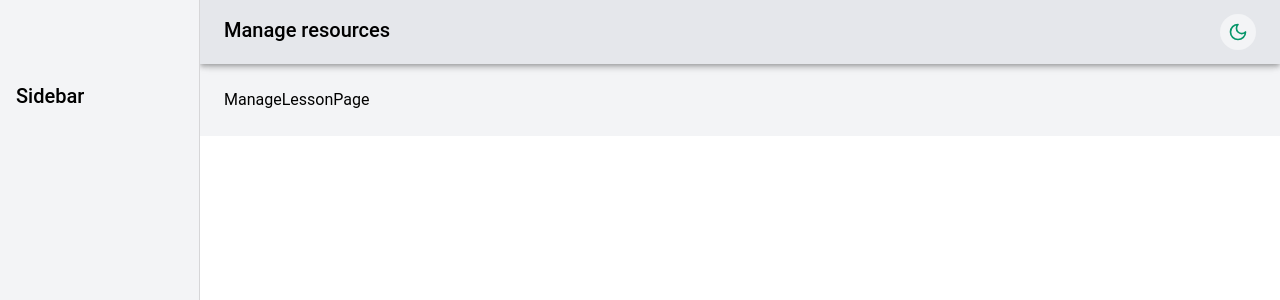
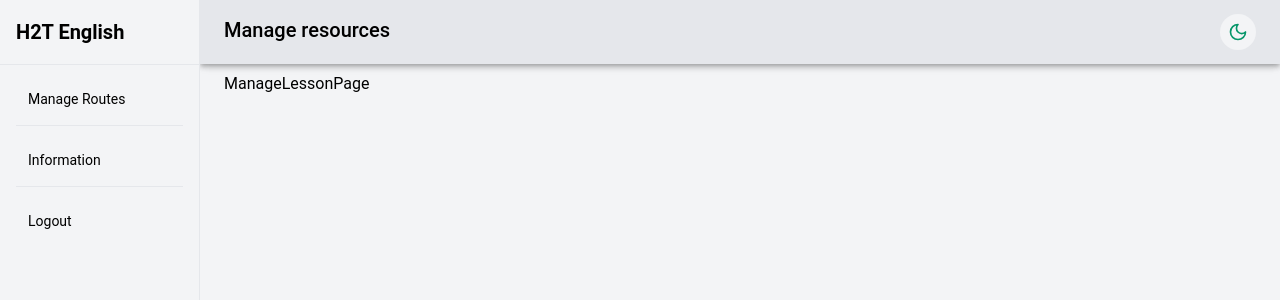
Before and after one commit to TrungHauad02/h2t-english, a React (Create React App) app: page /teacher in a window 1280 px wide. Shown: the top 300 px of the page. Built offline with nearby package versions, Linux system fonts and the light colour scheme.

Commit message:
U(Teacher): Cap nhat route va giao dien

```diff
--- /dev/null
+++ b/src/features/teacher/information/pages/InformationPage.tsx
@@ -0,0 +1,5 @@
+import { Box } from "@mui/material";
+
+export default function InformationPage() {
+  return <Box sx={{ mt: 6 }}>InformationPage</Box>;
+}
--- a/src/features/teacher/manageLesson/pages/ManageLessonPage.tsx
+++ /dev/null
@@ -1,5 +0,0 @@
-import { Box } from "@mui/material";
-
-export default function ManageLessonPage() {
-  return <Box sx={{ height: "100%" }}>ManageLessonPage</Box>;
-}
--- /dev/null
+++ b/src/features/teacher/manageRoute/pages/ManageRoutePage.tsx
@@ -0,0 +1,5 @@
+import { Box } from "@mui/material";
+
+export default function ManageRoutePage() {
+  return <Box sx={{ mt: 6 }}>ManageLessonPage</Box>;
+}
--- a/src/layouts/TeacherLayout.tsx
+++ b/src/layouts/TeacherLayout.tsx
@@ -1,10 +1,4 @@
-import {
-  Box,
-  Toolbar,
-  CssBaseline,
-  useMediaQuery,
-  useTheme,
-} from "@mui/material";
+import { Box, CssBaseline, useMediaQuery, useTheme } from "@mui/material";
 import { useDarkMode } from "hooks/useDarkMode";
 import { Outlet } from "react-router-dom";
 import useColor from "theme/useColor";
@@ -42,7 +36,6 @@ export default function TeacherLayout() {
       <Box
         component="main"
         sx={{
-          flexGrow: 1,
           bgcolor: isDarkMode ? color.gray900 : color.gray100,
           color: isDarkMode ? color.white : color.black,
           p: 3,
@@ -50,7 +43,6 @@ export default function TeacherLayout() {
           width: isMobile ? `100%` : `calc(100% - ${drawerWidth}px)`,
         }}
       >
-        <Toolbar />
         <Outlet />
       </Box>
     </Box>
--- a/src/layouts/header/common/teacherSidebar/TeacherSidebar.tsx
+++ b/src/layouts/header/common/teacherSidebar/TeacherSidebar.tsx
@@ -1,6 +1,15 @@
-import { Box, Drawer, Toolbar, Typography } from "@mui/material";
+import {
+  Box,
+  Drawer,
+  Stack,
+  Typography,
+  IconButton,
+  Divider,
+} from "@mui/material";
 import { useDarkMode } from "hooks/useDarkMode";
 import useColor from "theme/useColor";
+import CloseIcon from "@mui/icons-material/Close";
+import { NavLink } from "react-router-dom";
 
 export default function TeacherSidebar({
   drawerWidth,
@@ -16,11 +25,21 @@ export default function TeacherSidebar({
   const color = useColor();
   const { isDarkMode } = useDarkMode();
 
+  const sidebarItems = [
+    { label: "Manage Routes", path: "/teacher/routes" },
+    { label: "Information", path: "/teacher/information" },
+    { label: "Logout", path: "/logout" },
+  ];
+
   return (
     <Box
       component="nav"
-      sx={{ width: { sm: drawerWidth }, flexShrink: { sm: 0 } }}
-      aria-label="mailbox folders"
+      sx={{
+        width: { sm: drawerWidth },
+        flexShrink: { sm: 0 },
+        height: "100vh",
+      }}
+      aria-label="sidebar"
     >
       <Drawer
         variant={isMobile ? "temporary" : "permanent"}
@@ -35,14 +54,83 @@ export default function TeacherSidebar({
             width: drawerWidth,
             bgcolor: isDarkMode ? color.gray900 : color.gray100,
             color: isDarkMode ? color.white : color.black,
+            borderRight: isDarkMode
+              ? `1px solid ${color.gray800}`
+              : `1px solid ${color.gray200}`,
           },
         }}
       >
-        <Toolbar />
-        <Box sx={{ overflow: "auto" }}>
-          <Typography variant="h6" noWrap component="div" sx={{ p: 2 }}>
-            Sidebar
+        {/* Sidebar Header */}
+        <Box
+          sx={{
+            display: "flex",
+            alignItems: "center",
+            justifyContent: "space-between",
+            p: 2,
+            borderBottom: isDarkMode
+              ? `1px solid ${color.gray800}`
+              : `1px solid ${color.gray200}`,
+          }}
+        >
+          <Typography
+            variant="h6"
+            noWrap
+            component="div"
+            sx={{ fontWeight: 600 }}
+          >
+            H2T English
           </Typography>
+          {isMobile && (
+            <IconButton
+              onClick={handleDrawerToggle}
+              sx={{ color: isDarkMode ? color.white : color.black }}
+            >
+              <CloseIcon />
+            </IconButton>
+          )}
+        </Box>
+
+        {/* Sidebar Content */}
+        <Box sx={{ overflow: "auto", p: 2 }}>
+          <Stack direction="column" spacing={1}>
+            {sidebarItems.map((item, index) => (
+              <Box key={index}>
+                <NavLink
+                  to={item.path}
+                  style={({ isActive }) => ({
+                    textDecoration: "none",
+                    color: isDarkMode ? color.white : color.black,
+                    backgroundColor: isActive
+                      ? isDarkMode
+                        ? color.teal800
+                        : color.teal200
+                      : "transparent",
+                    borderRadius: "8px",
+                    padding: "8px 12px",
+                    display: "block",
+                    transition: "background-color 0.3s ease",
+                    "&:hover": {
+                      backgroundColor: isDarkMode
+                        ? color.teal700
+                        : color.teal100,
+                    },
+                  })}
+                >
+                  <Typography variant="body2" noWrap component="div">
+                    {item.label}
+                  </Typography>
+                </NavLink>
+                {index < sidebarItems.length - 1 && (
+                  <Divider
+                    sx={{
+                      borderColor: isDarkMode ? color.gray800 : color.gray200,
+                      my: 1,
+                    }}
+                  />
+                )}
+              </Box>
+            ))}
+          </Stack>
         </Box>
       </Drawer>
     </Box>
--- a/src/pages/index.ts
+++ b/src/pages/index.ts
@@ -19,7 +19,8 @@ export { default as ListTestPage } from "features/listTest/pages/ListTestPage";
 export { default as TestPage } from "features/test/pages/TestPage";
 
 // Teacher Pages
-export { default as ManageLessonPage } from "features/teacher/manageLesson/pages/ManageLessonPage";
+export { default as ManageRoutePage } from "features/teacher/manageRoute/pages/ManageRoutePage";
+export { default as InformationPage } from "features/teacher/information/pages/InformationPage";
 
 // Admin Pages
 export { default as ManageUserPage } from "features/admin/pages/ManageUsersPage";
--- a/src/routes/AppRoutes.tsx
+++ b/src/routes/AppRoutes.tsx
@@ -22,8 +22,9 @@ const AppRoutes = () => {
         <Route path="manage-teacher" element={<Pages.ManageTeacherPage />} />
       </Route>
       <Route path="/teacher" element={<Layouts.TeacherLayout />}>
-        <Route index element={<Pages.ManageLessonPage />} />
-        <Route path="routes" element={<Pages.ManageLessonPage />} />
+        <Route index element={<Pages.ManageRoutePage />} />
+        <Route path="routes" element={<Pages.ManageRoutePage />} />
+        <Route path="information" element={<Pages.InformationPage />} />
       </Route>
       <Route path="*" element={<Pages.ErrorPage />} />
     </Routes>
```
